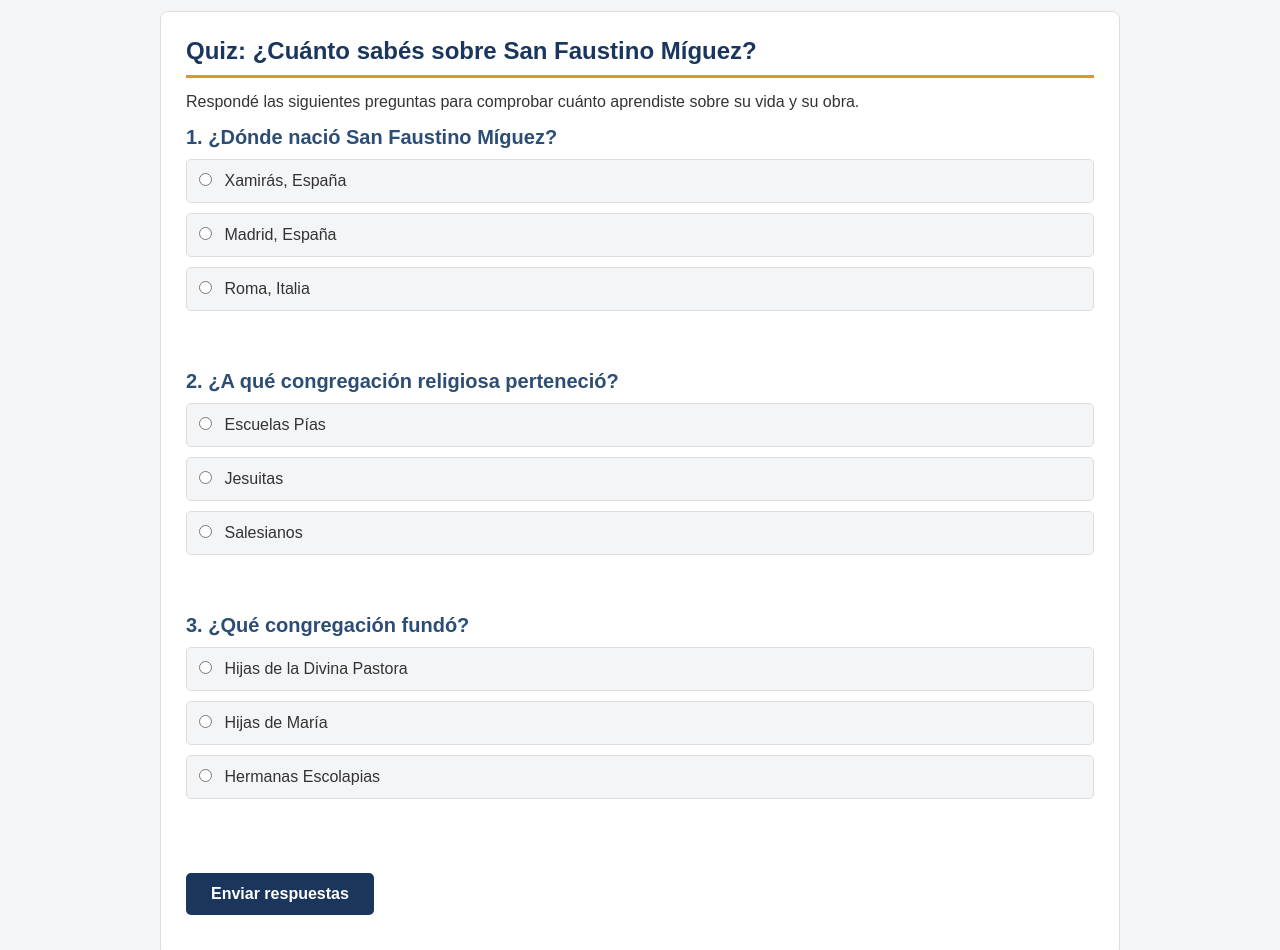
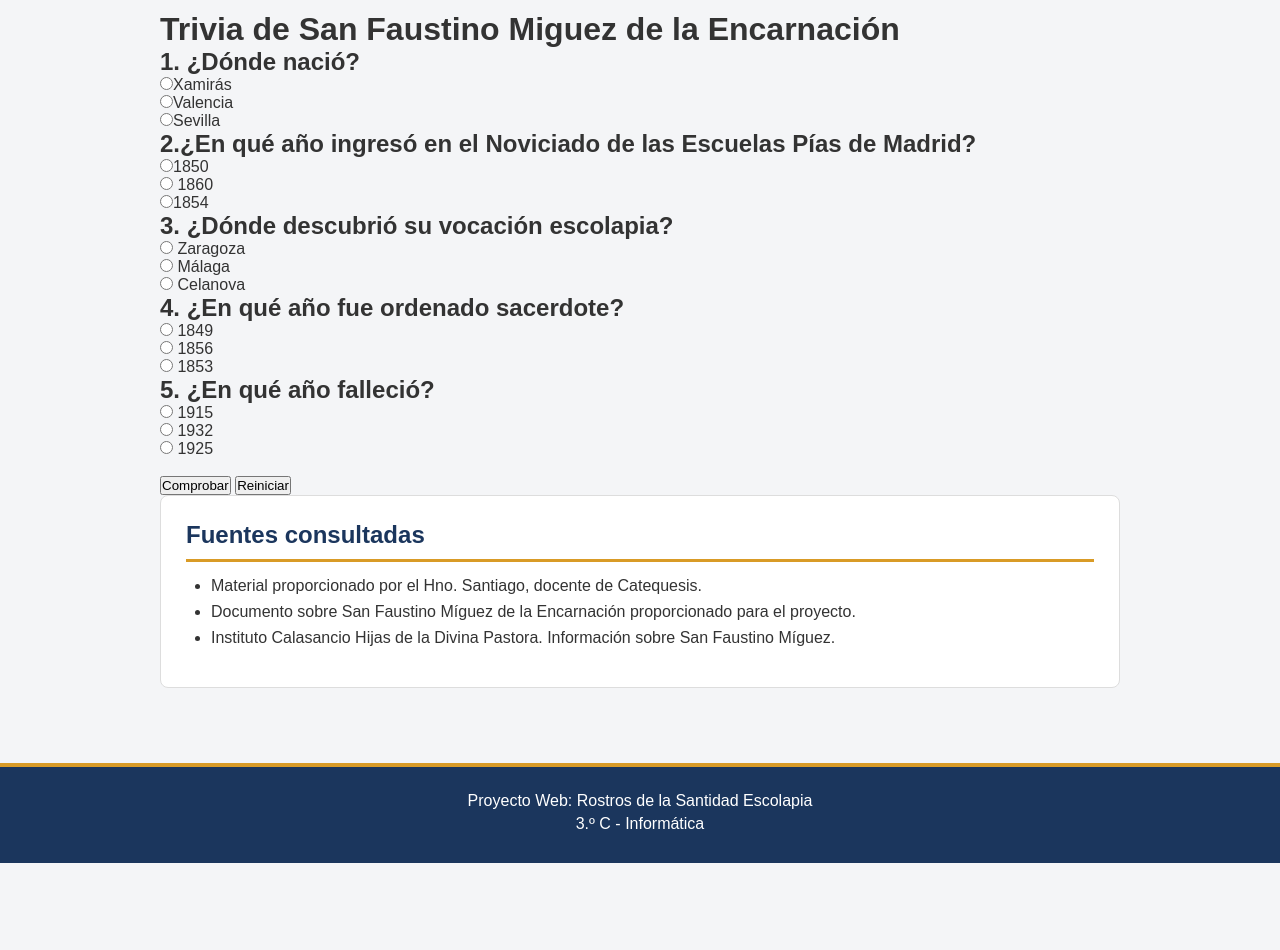
Before and after one commit to delfiyoli/proyecto, a plain HTML site: page index.html in a window 1280 px wide. Shown: the part 4420-5370 px from the top of the page. After the commit the page ends 5283 px from the top, so only its background shows below. Drawn offline with Linux system fonts and the light colour scheme.

Commit message:
Add files via upload

```diff
--- a/index.html
+++ b/index.html
@@ -271,72 +271,33 @@
 </figure>
 </section>
 
-<section id="quiz">
-    <h2>Quiz: ¿Cuánto sabés sobre San Faustino Míguez?</h2>
-
-    <p>Respondé las siguientes preguntas para comprobar cuánto aprendiste sobre su vida y su obra.</p>
-
-    <h3>1. ¿Dónde nació San Faustino Míguez?</h3>
-
-    <ul>
-    <li>
-    <input type="radio" name="pregunta1" id="p1a">
-    <label for="p1a">Xamirás, España</label>
-    </li>
-    <li>
-    <input type="radio" name="pregunta1" id="p1b">
-    <label for="p1b">Madrid, España</label>
-    </li>
-    <li>
-    <input type="radio" name="pregunta1" id="p1c">
-    <label for="p1c">Roma, Italia</label>
-    </li>
-    </ul>
-
-    <p id="explicacion1" class="explicacion"></p>
-
-    <h3>2. ¿A qué congregación religiosa perteneció?</h3>
-
-    <ul>
-    <li>
-    <input type="radio" name="pregunta2" id="p2a">
-    <label for="p2a">Escuelas Pías</label>
-    </li>
-    <li>
-    <input type="radio" name="pregunta2" id="p2b">
-    <label for="p2b">Jesuitas</label>
-    </li>
-    <li>
-    <input type="radio" name="pregunta2" id="p2c">
-    <label for="p2c">Salesianos</label>
-    </li>
-    </ul>
-
-    <p id="explicacion2" class="explicacion"></p>
-
-    <h3>3. ¿Qué congregación fundó?</h3>
-
-    <ul>
-    <li>
-    <input type="radio" name="pregunta3" id="p3a">
-    <label for="p3a">Hijas de la Divina Pastora</label>
-    </li>
-    <li>
-    <input type="radio" name="pregunta3" id="p3b">
-    <label for="p3b">Hijas de María</label>
-    </li>
-    <li>
-    <input type="radio" name="pregunta3" id="p3c">
-    <label for="p3c">Hermanas Escolapias</label>
-    </li>
-    </ul>
-
-    <p id="explicacion3" class="explicacion"></p>
-
-    <button type="button" id="enviar">Enviar respuestas</button>
-
-    <p id="resultado"></p>
-    </section>
+<div class="card">
+    <h1>Trivia de San Faustino Miguez de la Encarnación</h1>
+<h2>1. ¿Dónde nació?</h2>
+<input type="radio" name="p1" value="a">Xamirás <br>
+<input type="radio" name="p1" value="b">Valencia <br>
+<input type="radio" name="p1" value="c">Sevilla <br>
+<h2>2.¿En qué año ingresó en el Noviciado de las Escuelas Pías de Madrid?</h2>
+<input type="radio" name="p2" value="a">1850 <br>
+<input type="radio" name="p2" value="b"> 1860<br>
+<input type="radio" name="p2" value="c">1854 <br>
+<h2>3. ¿Dónde descubrió su vocación escolapia?</h2>
+<input type="radio" name="p3" value="a"> Zaragoza<br>
+<input type="radio" name="p3" value="b"> Málaga<br>
+<input type="radio" name="p3" value="c"> Celanova<br>
+<h2>4. ¿En qué año fue ordenado sacerdote?</h2>
+<input type="radio" name="p4" value="a"> 1849<br>
+<input type="radio" name="p4" value="b"> 1856<br>
+<input type="radio" name="p4" value="c"> 1853<br>
+<h2>5. ¿En qué año falleció?</h2>
+<input type="radio" name="p5" value="a"> 1915<br>
+<input type="radio" name="p5" value="b"> 1932<br>
+<input type="radio" name="p5" value="c"> 1925<br>
+<br>
+<button id="comprobar" type="button">Comprobar</button>
+<button id="reiniciar" type="button">Reiniciar</button>
+<p id="resultado"></p>
+</div>
 
 
 <section id="fuentes">
--- /dev/null
+++ b/script.js
@@ -0,0 +1,35 @@
+document.getElementById("comprobar").addEventListener("click", function() {
+let puntaje = 0;
+let p1 = document.querySelector('input[name="p1"]:checked');
+let p2 = document.querySelector('input[name="p2"]:checked');
+let p3 = document.querySelector('input[name="p3"]:checked');
+let p4 = document.querySelector('input[name="p4"]:checked');
+let p5 = document.querySelector('input[name="p5"]:checked');
+if (!p1 || !p2 || !p3 || !p4 || !p5) {
+document.getElementById("resultado").innerHTML =
+"Debes responder las tres preguntas.";
+return;
+}
+// Respuestas correctas
+if (p1.value === "a") puntaje++;
+if (p2.value === "a") puntaje++;
+if (p3.value === "c") puntaje++;
+if (p4.value === "b") puntaje++;
+if (p5.value === "c") puntaje++;
+let mensaje = "<h3>Resultado: " + puntaje + "/5 puntos</h3>";
+if (puntaje === 5) {
+mensaje += "¡Felicitaciones! Has respondido correctamente todas las preguntas.";
+} else if (puntaje === 4) {
+mensaje += "Buen intento. Solo te equivocaste en una pregunta.";
+} else {
+mensaje += "Te invito a intentarlo nuevamente.";
+}
+document.getElementById("resultado").innerHTML = mensaje;
+});
+document.getElementById("reiniciar").addEventListener("click", function() {
+let opciones = document.querySelectorAll('input[type="radio"]');
+for (let opcion of opciones) {
+opcion.checked = false;
+}
+document.getElementById("resultado").innerHTML = "";
+});
```
